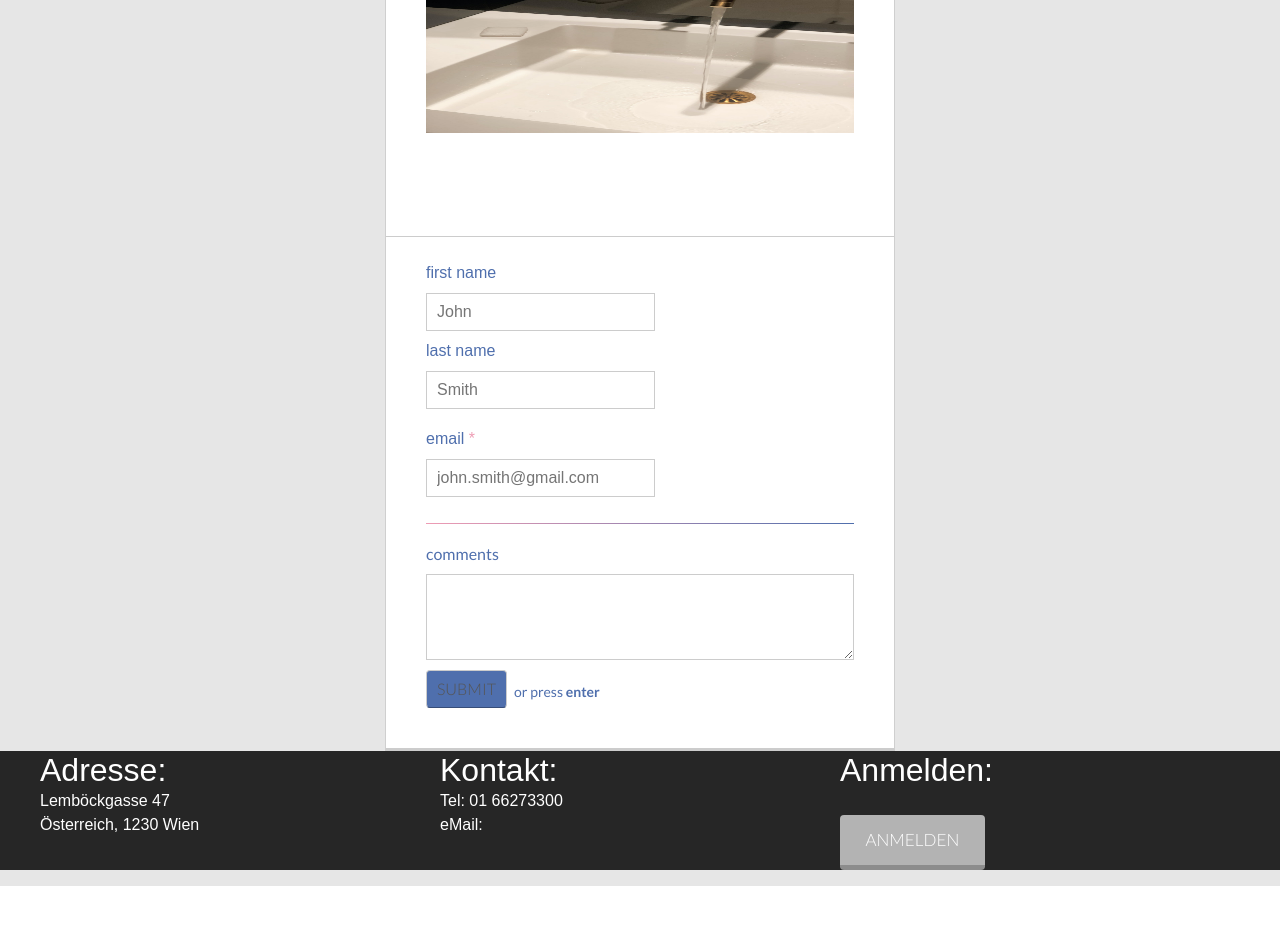
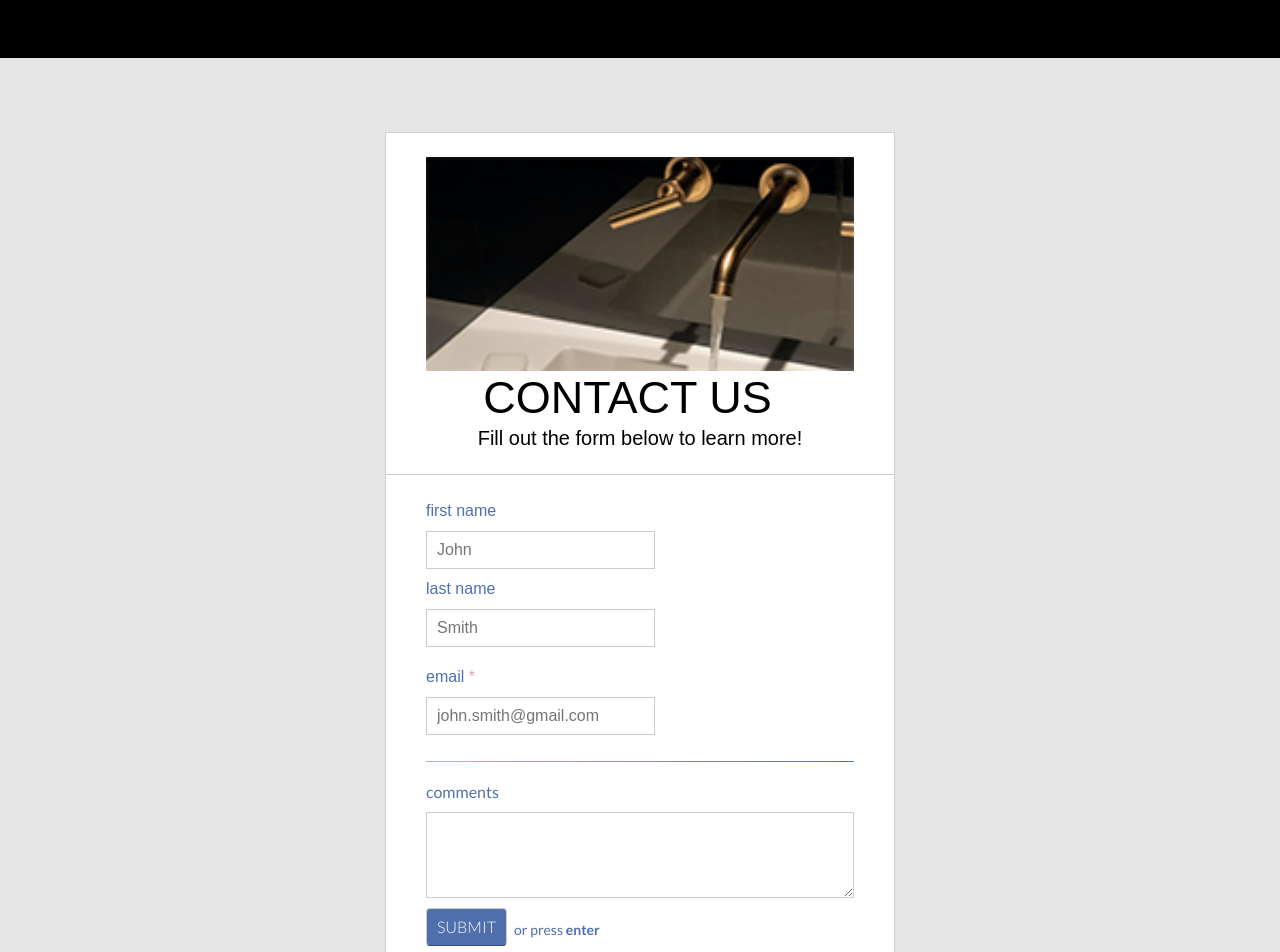
Before and after one commit to antoschka22/Abschlussarbeit, an Angular app in the folder frontend/immosolution-frontend/: page / in a window 1280 px wide. Shown: the part 2980-3932 px from the top of the page. Before the commit the page ends 3866 px from the top, so only its background shows below. Built offline with nearby package versions, Linux system fonts and the light colour scheme; no server answers.

Commit message:
Site + Contactform

```diff
--- a/frontend/immosolution-frontend/src/app/components/frontend/index/index.component.html
+++ b/frontend/immosolution-frontend/src/app/components/frontend/index/index.component.html
@@ -186,14 +186,19 @@ function myFunction() {
     </div>
     <br>
 
+    <div class="black-placeholder">
+      <h1 class="text-center color-h1">Kontaktformular</h1>
+    </div>
+    <br>
+
     <!-- --------------------------------------- Contact Form --------------------------------------- -->
 
   <div class="main">
     <div class="container">
       <div class="row header">
-        <img height="200px" width="auto" src="./assets/images/contact-form-pic.jpg">
-        <h1>CONTACT US &nbsp;</h1>
-        <h3>Fill out the form below to learn more!</h3>
+        <img height="auto" width="auto" src="./assets/images/contact-form-pic-2.png">
+        <h1 class="text-center" style="color: black; z-index: 999;">CONTACT US &nbsp;</h1>
+        <h3 class="text-center" style="color: black; z-index: 999;">Fill out the form below to learn more!</h3>
       </div>
       <div class="row body">
         <form action="#">
@@ -223,7 +228,7 @@ function myFunction() {
             </li>
 
             <li>
-              <input class="btn btn-submit" type="submit" value="Submit" />
+              <input style="color: white;" class="btn btn-submit" type="submit" value="Submit" />
               <small>or press <strong>enter</strong></small>
             </li>
 
@@ -232,6 +237,7 @@ function myFunction() {
       </div>
     </div>
   </div>
+  <br><br><br>
   <!-- --------------------------------------- Contact Form End --------------------------------------- -->
   <!-- --------------------------------------- Main End --------------------------------------- -->
   <!-- --------------------------------------- Footer --------------------------------------- -->
@@ -265,19 +271,19 @@ function myFunction() {
     <div class="footerBGC">
       <div class="main">
         <div class="row">
-          <div class="col-sm-4">
+          <div class="col-sm-4  line-bottom">
             <h2>Adresse:</h2>
             <p>Lemböckgasse 47</p>
             <p>Österreich, 1230 Wien</p>
           </div>
-          <div class="col-sm-4">
+          <div class="col-sm-4 line-bottom">
             <h2>Kontakt:</h2>
             <p>Tel: 01 66273300</p>
             <p>eMail:</p>
           </div>
-          <div class="col-sm-4">
+          <div class="col-sm-4 line-bottom">
             <h2>Anmelden:</h2>
-            <button type="button" class="btn btn-light">Anmelden</button>
+            <button type="button" class="btn btn-light" id="größe">Anmelden</button>
           </div>
         </div>
       </div>
--- a/frontend/immosolution-frontend/src/app/components/frontend/index/index.component.scss
+++ b/frontend/immosolution-frontend/src/app/components/frontend/index/index.component.scss
@@ -298,6 +298,15 @@ article {
 /* ------------- Main Content End ------------- */
 /* ------------- Contact Form ------------- */
 
+.line-bottom {
+  border-bottom: 2px solid gold;
+  // padding-top: 15px;
+}
+
+.line-right {
+  border-right: 2px solid gold;
+}
+
 // Font imports
 
 @import url(https://fonts.googleapis.com/css?family=Lato:300,400,700);
@@ -493,6 +502,7 @@ form {
 
 .footerBGC {
   background-color:#262626 ;
+  height: 15vh;
 }
 
 #footerH3 {
@@ -566,19 +576,29 @@ body,h1,h2,h3,h4 {
   @media (max-width: 550px) {
     .small-50 {
       width: 50%;
+      height: 100%;
     }
     .footer-col:nth-child(2) {
       border: none;
+    }
+    .footerBGC {
+      background-color:#262626 ;
+      height: 35vh;
     }
   }
 
   @media (max-width: 300px) {
     .tiny-100 {
       width: 100%;
+      height: auto;
     }
     .footer-col {
       border: none;
     }
+    .footerBGC {
+      background-color:#262626 ;
+      height: 50vh;
+    }
   }
 
 /* ------------- Footer End ------------- */
```
Also changed, not shown: frontend/immosolution-frontend/src/assets/images/contact-form-pic-2.png (added).
